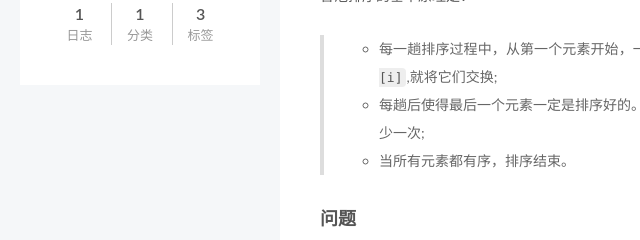
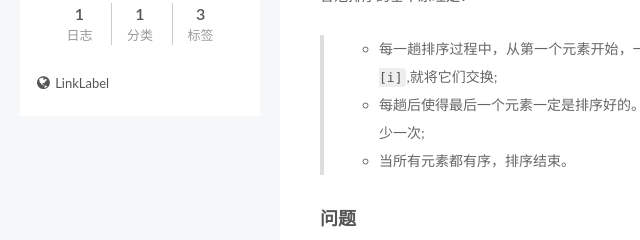
Before and after one commit to friciny/friciny.github.io, a plain HTML site: page 2016/04/12/bubble-sort/index.html in a window 1280 px wide. Both pictures are taken after a click on the item "站点概览". Shown: the part 474-714 px from the top of the page, 140-780 px from the left. Drawn offline with nearby package versions, Linux system fonts and the light colour scheme; some packages are replaced by stand-ins of ours; a script that the page names is missing.

Commit message:
Site updated: 2016-04-13 12:56:54

```diff
--- a/2016/04/12/bubble-sort/index.html
+++ b/2016/04/12/bubble-sort/index.html
@@ -452,6 +452,17 @@
 
         <div class="links-of-author motion-element">
 
+
+              <span class="links-of-author-item">
+                <a href="https://github.com/friciny" target="_blank" title="LinkLabel">
+
+                    <i class="fa fa-globe"></i>
+
+                  LinkLabel
+                </a>
+              </span>
+
+
         </div>
 
 
```
Also changed, not shown: about/index.html (+11 -0 lines), archives/2016/04/index.html (+11 -0 lines), archives/2016/index.html (+11 -0 lines), archives/index.html (+11 -0 lines), categories/Algorithm/index.html (+11 -0 lines), categories/index.html (+11 -0 lines), index.html (+11 -0 lines), tags/index.html (+11 -0 lines), tags/冒泡/index.html (+11 -0 lines), tags/排序/index.html (+11 -0 lines), tags/算法/index.html (+11 -0 lines).
